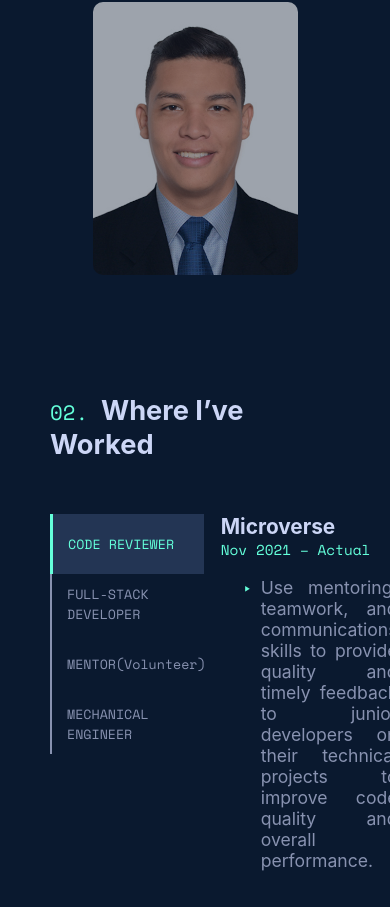
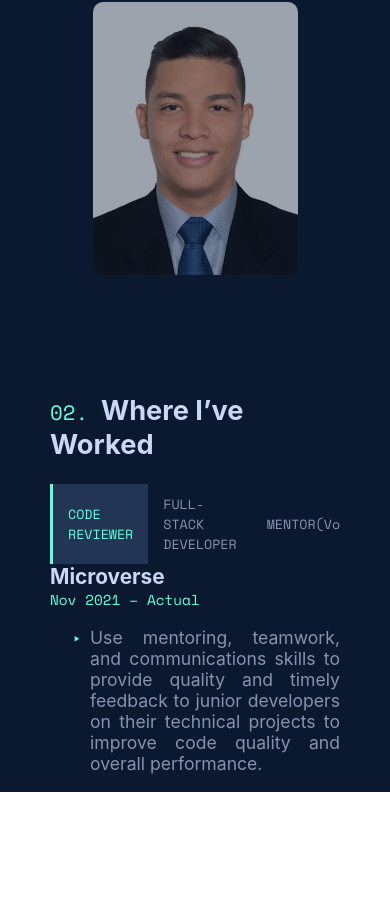
Before and after one commit to petudeveloper/portafolio, a React (Create React App) app: page / in a window 390 px wide. Shown: the part 1581-2488 px from the top of the page. After the commit the page ends 2373 px from the top, so only its background shows below. Built offline with nearby package versions, Linux system fonts and the light colour scheme.

Commit message:
Add responsive design to work section.

```diff
--- a/src/components/Work/work.module.css
+++ b/src/components/Work/work.module.css
@@ -91,6 +91,28 @@
   color: var(--light-blue);
 }
 
+@media (max-width: 600px) {
+  .content {
+    grid-template-columns: 1fr;
+    padding: 0;
+  }
+
+  .list {
+    grid-template-columns: repeat(4, 1fr);
+    grid-template-rows: 1fr;
+    overflow-x: auto;
+  }
+
+  .list button {
+    border: none;
+    width: 100%;
+  }
+
+  .button {
+    padding: 0;
+  }
+}
+
 @media (max-width: 768px) {
   .container {
     padding: 0;
```
